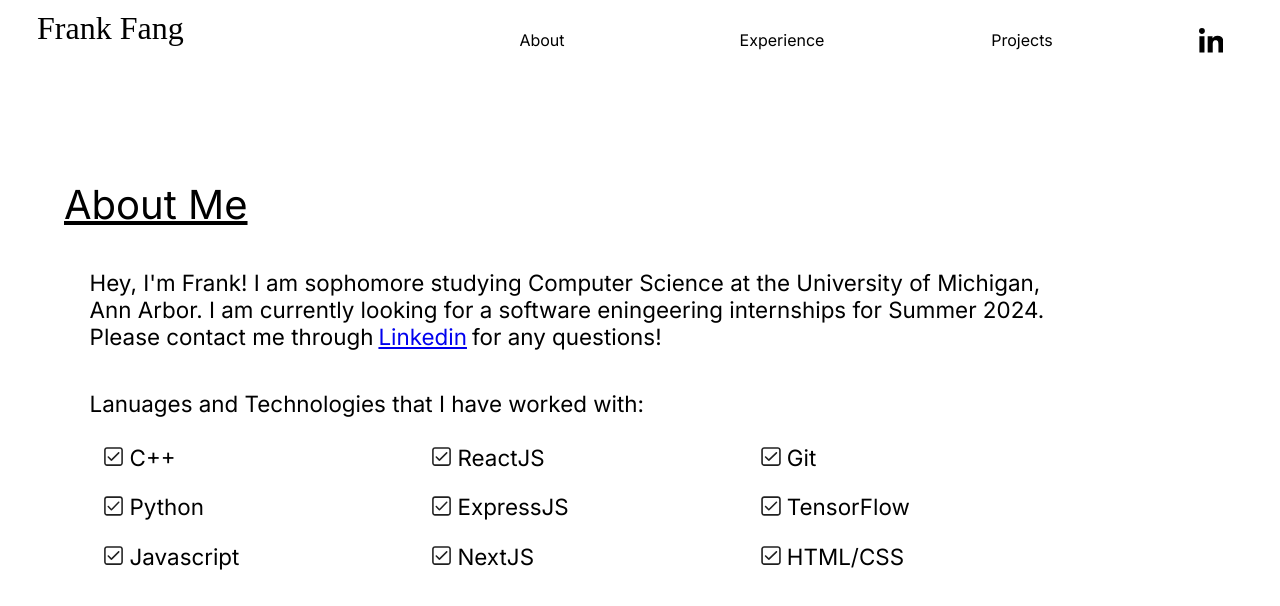
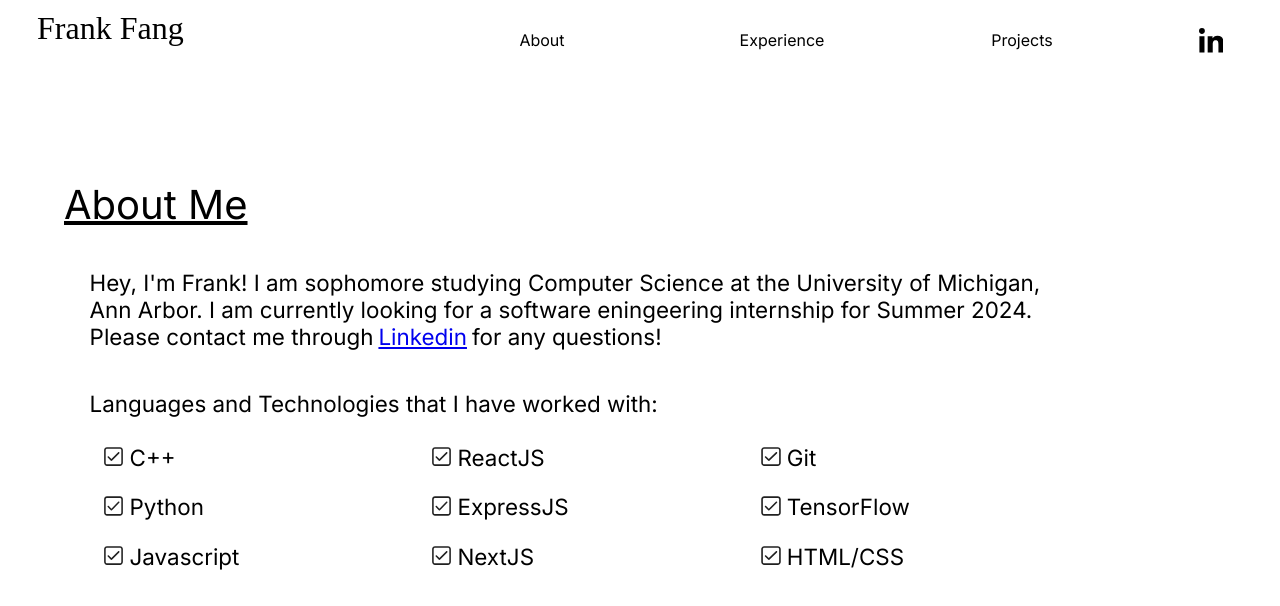
Before and after one commit to fang-frank2020/Personal-Portfolio, a Next.js app: page /About in a window 1280 px wide. Shown: the top 606 px of the page. Built offline with nearby package versions, Linux system fonts and the light colour scheme.

Commit message:
edit: fixed typos

```diff
--- a/src/app/About/page.js
+++ b/src/app/About/page.js
@@ -12,17 +12,17 @@ export default function About() {
                     <div className="Me">
                         <div className="MeFirst">
                             <span>{`Hey, I'm Frank! I am sophomore studying Computer Science at the University of Michigan,
-                            Ann Arbor. I am currently looking for a software eningeering internships for Summer 2024.
+                            Ann Arbor. I am currently looking for a software eningeering internship for Summer 2024.
                             Please contact me through`}</span>
                         </div>
-                        <a className="LinkedinText" target="_blank" rel="noopener noreferrer" href="https://www.linkedin.com/in/frank-fang-b7a20b21a/">Linkedin</a>
+                        <a className="LinkedinText" target="_blank" href="https://www.linkedin.com/in/frank-fang-b7a20b21a/">Linkedin</a>
                         <div className="MeThird">
                             for any questions!
                         </div>
                     </div>
 
                     <div className="Technologies">
-                        Lanuages and Technologies that I have worked with:
+                        Languages and Technologies that I have worked with:
                         <div className="TechGrid">
                             <TechGridItem itemName="C++" />
                             <TechGridItem itemName="ReactJS" />
--- a/src/app/Navbar.js
+++ b/src/app/Navbar.js
@@ -12,7 +12,7 @@ export default function Navbar() {
                 <Navitem text="Experience"/>
                 <Navitem text="Projects"/>
                 <div className="Linkedin">
-                    <a className="LinkedinLink" href="https://www.linkedin.com/in/frank-fang-b7a20b21a/">
+                    <a className="LinkedinLink" href="https://www.linkedin.com/in/frank-fang-b7a20b21a/" target="_blank">
                         <svg xmlns="http://www.w3.org/2000/svg" height="1.75em" viewBox="0 0 448 512">
                             <path d="M100.28 448H7.4V148.9h92.88zM53.79 108.1C24.09 108.1 0 83.5 0 53.8a53.79 53.79 0 0 1 107.58 0c0 29.7-24.1 54.3-53.79 54.3zM447.9 448h-92.68V302.4c0-34.7-.7-79.2-48.29-79.2-48.29 0-55.69 37.7-55.69 76.7V448h-92.78V148.9h89.08v40.8h1.3c12.4-23.5 42.69-48.3 87.88-48.3 94 0 111.28 61.9 111.28 142.3V448z"/>
                         </svg>
```
